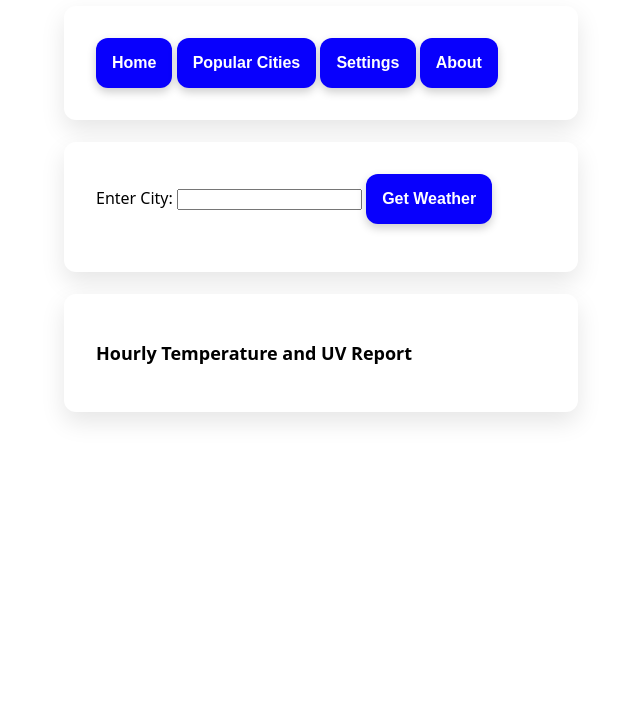
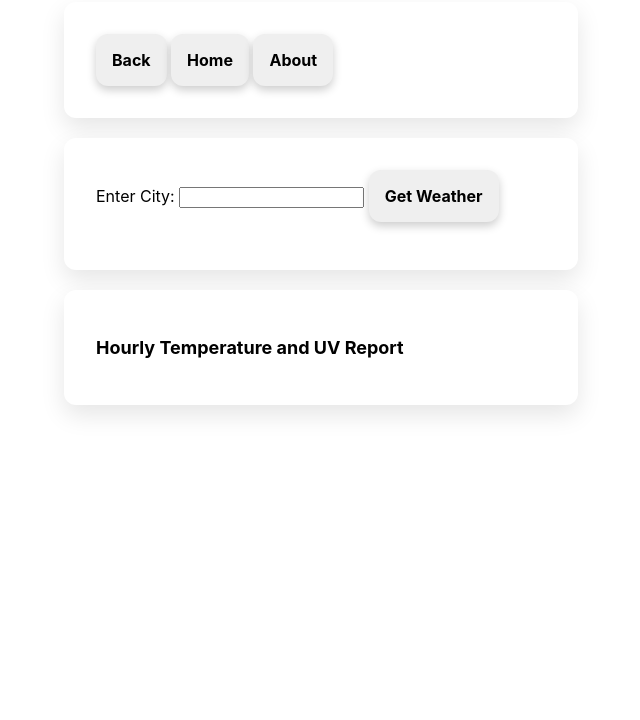
Before and after one commit to Huaxia-Interactive/Huaxia-Hub, a plain HTML site: page apps/weather/index_weather.html in a window 1280 px wide. Shown: the part 80-800 px from the top of the page, without its empty margins (319-959 px from the left). Drawn offline with Linux system fonts and the light colour scheme.

Commit message:
CRAP RILEY MADE

```diff
--- a/apps/weather/index_weather.html
+++ b/apps/weather/index_weather.html
@@ -37,10 +37,8 @@
   <h1 class="fade-in">Weather App</h1>
 
   <div class="input-container fade-in">
-
+    <button onclick="window.location.href='/programs.html'">Back</button>
     <button onclick="window.location.href='index.html'">Home</button>
-    <button onclick="window.location.href='cities.html'">Popular Cities</button>
-    <button onclick="window.location.href='settings.html'">Settings</button>
     <button onclick="window.location.href='about.html'">About</button>
   </div>
 
--- a/apps/weather/style.css
+++ b/apps/weather/style.css
@@ -1,6 +1,6 @@
 body {
   background-color: #ffffff;
-  font-family: system-ui, -apple-system, BlinkMacSystemFont, 'Segoe UI', Roboto, Oxygen, Ubuntu, Cantarell, 'Open Sans', 'Helvetica Neue', sans-serif;
+  font-family: 'Inter', system-ui, -apple-system, BlinkMacSystemFont, 'Segoe UI', Roboto, Oxygen, Ubuntu, Cantarell, 'Open Sans', 'Helvetica Neue', sans-serif;
 }
 
 h1 {
@@ -8,18 +8,21 @@ h1 {
   text-align: center;
   font-weight: bold;
   font-size: xx-large;
+  font-family: 'Inter', sans-serif;
 }
 
 h2 {
   color: rgb(0, 0, 0);
   text-align: left;
   font-size: large;
+  font-family: 'Inter', sans-serif;
 }
 
 h3 {
   font-size: 16px;
   color: #000000;
   text-align: center;
+  font-family: 'Inter', sans-serif;
 }
 
 .input-container {
@@ -39,6 +42,7 @@ p {
   font-size: 16px;
   color: #000000;
   text-align: left;
+  font-family: 'Inter', sans-serif;
 }
 
 .fade-in {
@@ -49,8 +53,8 @@ p {
 button {
   display: inline-block;
   padding: 1rem 1rem;
-  background-color: #0800fd; /* Bright yellow for contrast */
-  color: #ffffff; /* Black text for readability */
+  background-color: #0277FF /* Bright yellow for contrast */
+  color(srgb 0 0 0); /* Black text for readability */
   font-weight: bold;
   font-size: 16px;
   border: none;
@@ -59,10 +63,11 @@ button {
   cursor: pointer;
   text-align: center;
   transition: background-color 0.3s, transform 0.2s;
+  font-family: 'Inter', sans-serif;
 }
 
 button:hover {
-  background-color: #005bb5; /* Darker shade on hover */
+  background-color: #005BB5; /* Darker shade on hover */
   transform: translateY(-2px); /* Slight lift effect */
 }
 
@@ -133,7 +138,7 @@ button:active {
 }
 
 .tab-buttons button.active {
-  background: #ff9900;
+  background: #0277FF;s
   color: white;
   display: flex;
   overflow-x: auto;
```
